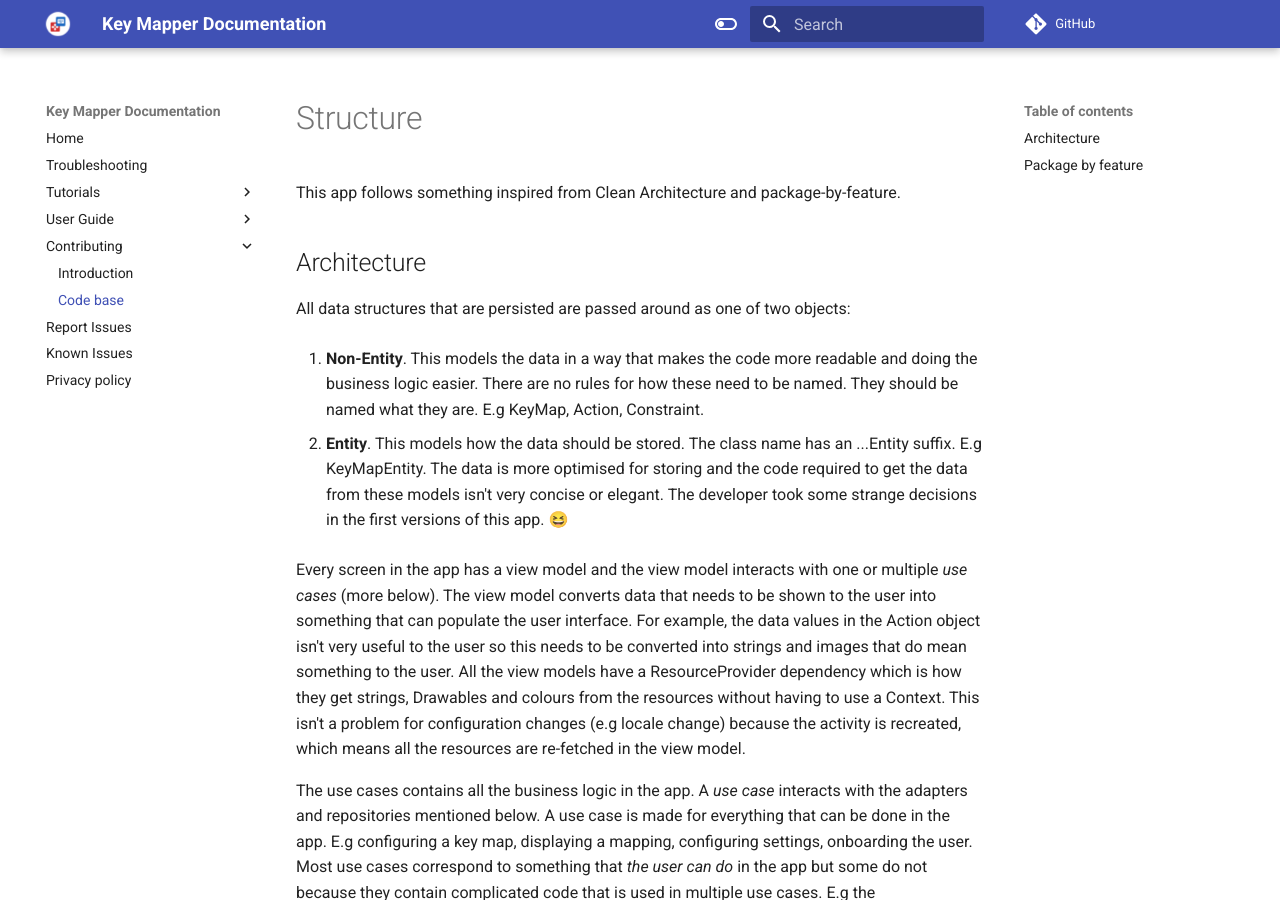
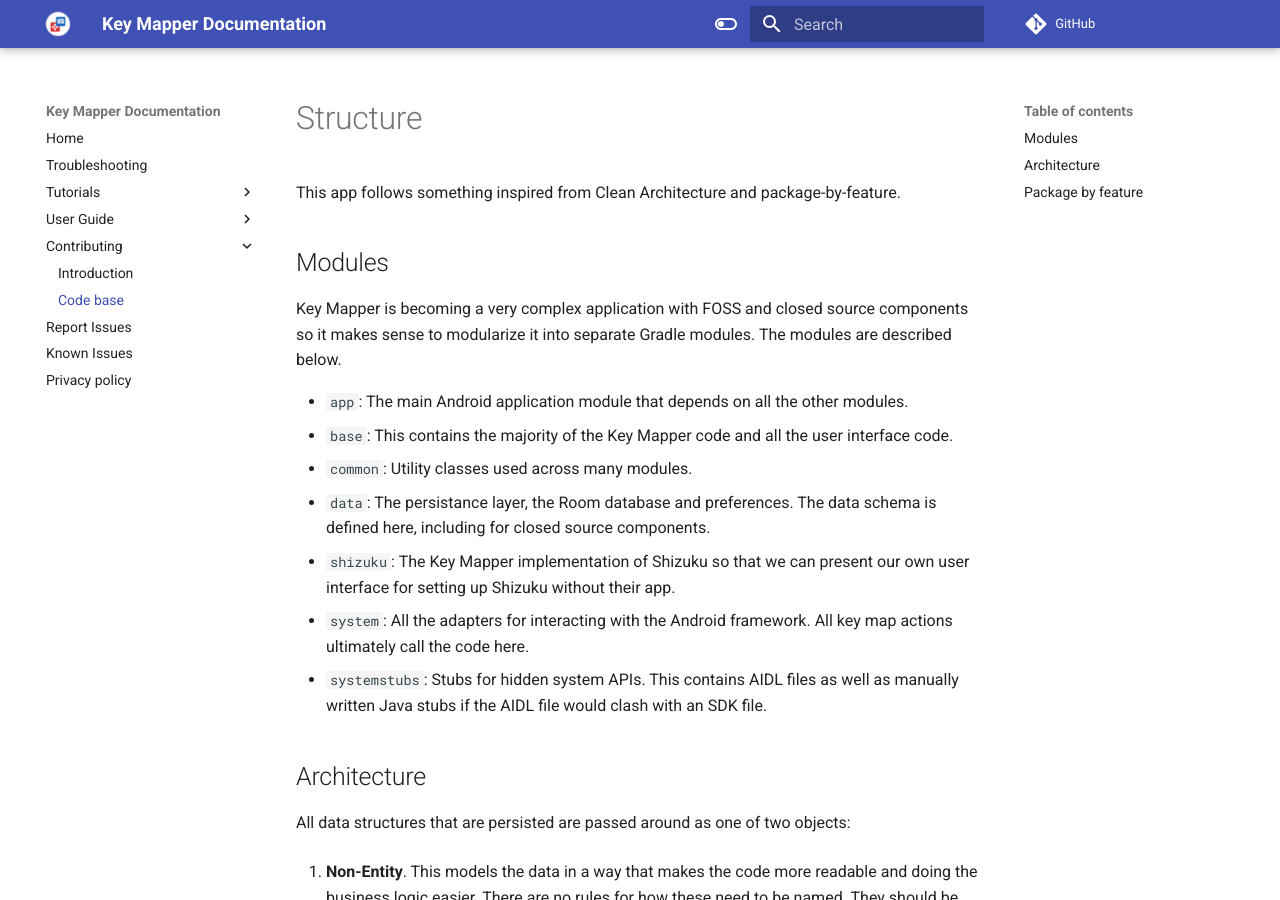
Before and after one commit to keymapperorg/KeyMapperDocs, an MkDocs documentation site: the page built from docs/contributing/codebase.md, in a window 1280 px wide and 900 px high. Built offline with MkDocs 1.6.1 and Material for MkDocs 9.7.7, drawn with Linux system fonts in a browser that asks for light colours; comment, search, counter and statistics services are not loaded.

Commit message:
#1711 document the gradle modules

```diff
--- a/docs/contributing/codebase.md
+++ b/docs/contributing/codebase.md
@@ -1,6 +1,18 @@
 # Structure
 
 This app follows something inspired from Clean Architecture and package-by-feature.
+
+## Modules
+
+Key Mapper is becoming a very complex application with FOSS and closed source components so it makes sense to modularize it into separate Gradle modules. The modules are described below.
+
+- `app`: The main Android application module that depends on all the other modules.
+- `base`: This contains the majority of the Key Mapper code and all the user interface code.
+- `common`: Utility classes used across many modules.
+- `data`: The persistance layer, the Room database and preferences. The data schema is defined here, including for closed source components.
+- `shizuku`: The Key Mapper implementation of Shizuku so that we can present our own user interface for setting up Shizuku without their app.
+- `system`: All the adapters for interacting with the Android framework. All key map actions ultimately call the code here.
+- `systemstubs`: Stubs for hidden system APIs. This contains AIDL files as well as manually written Java stubs if the AIDL file would clash with an SDK file.
 
 ## Architecture
 
```
